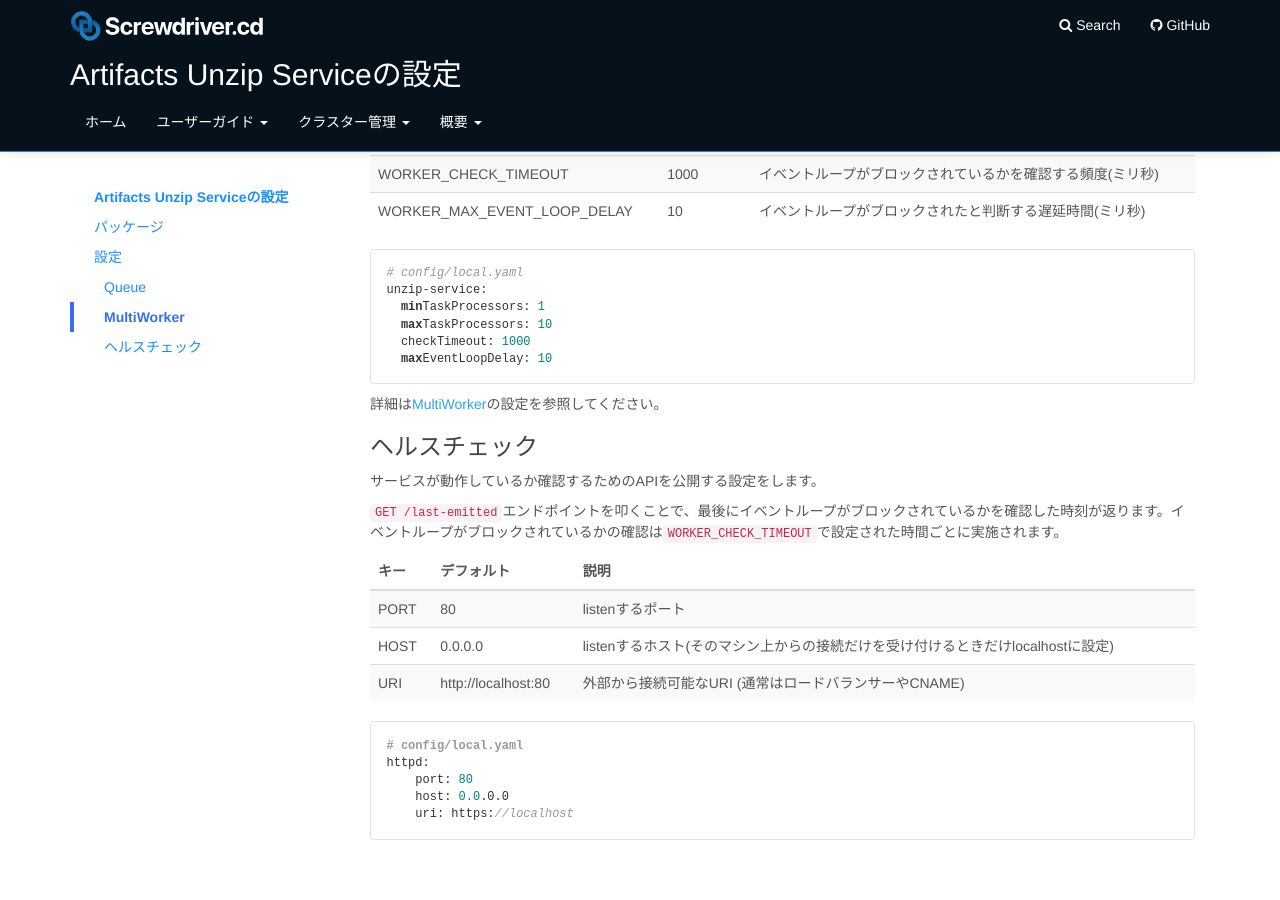
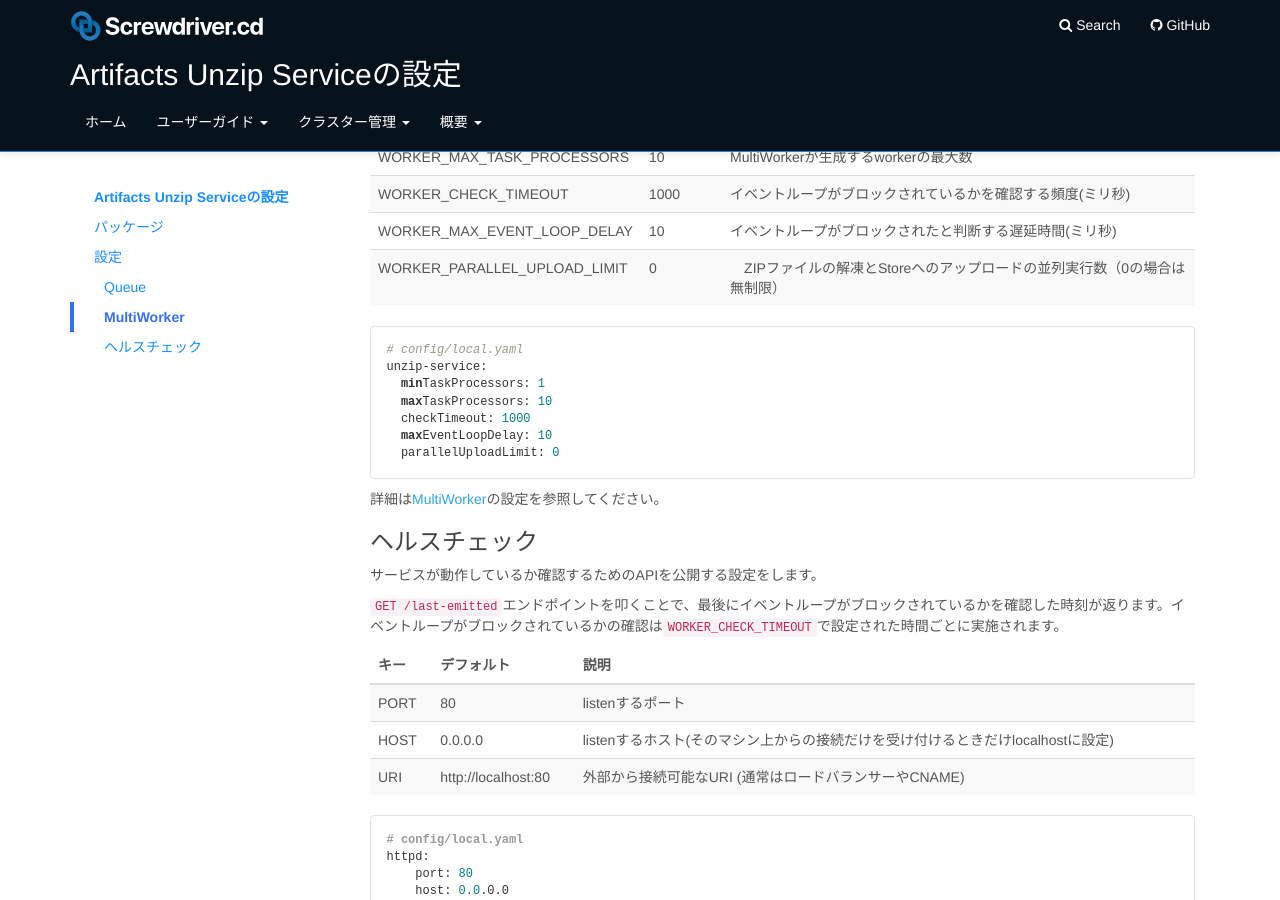
Before and after one commit to screwdriver-cd/guide, a Jekyll site: the page built from docs/ja/cluster-management/configure-artifacts-unzip-service.md, in a window 1280 px wide and 900 px high, scrolled down 1179 px. Built offline with Jekyll 4.4.1, drawn with Linux system fonts in a browser that asks for light colours.

Commit message:
fix: add parallel number limit of unzip for japanese

````diff
--- a/docs/ja/cluster-management/configure-artifacts-unzip-service.md
+++ b/docs/ja/cluster-management/configure-artifacts-unzip-service.md
@@ -74,6 +74,7 @@ WORKER_MIN_TASK_PROCESSORS | 1 | MultiWorkerが生成するworkerの最小数
 WORKER_MAX_TASK_PROCESSORS | 10 | MultiWorkerが生成するworkerの最大数
 WORKER_CHECK_TIMEOUT | 1000 | イベントループがブロックされているかを確認する頻度(ミリ秒)
 WORKER_MAX_EVENT_LOOP_DELAY | 10 | イベントループがブロックされたと判断する遅延時間(ミリ秒)
+WORKER_PARALLEL_UPLOAD_LIMIT| 0 |　ZIPファイルの解凍とStoreへのアップロードの並列実行数（0の場合は無制限）
 
 ```yaml
 # config/local.yaml
@@ -82,6 +83,7 @@ unzip-service:
   maxTaskProcessors: 10
   checkTimeout: 1000
   maxEventLoopDelay: 10
+  parallelUploadLimit: 0
 ```
 
 詳細は[MultiWorker](https://github.com/actionhero/node-resque#multiworker-options)の設定を参照してください。
````
